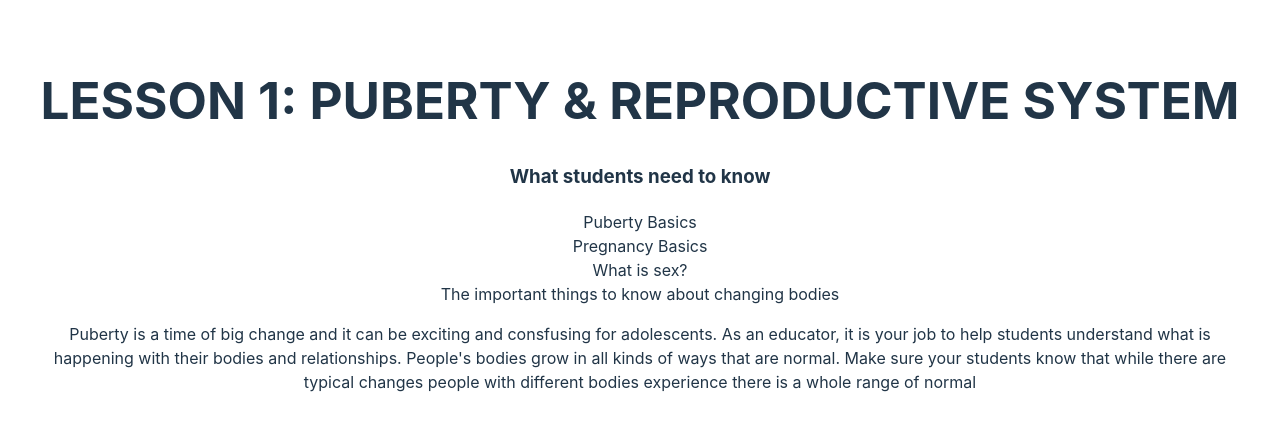
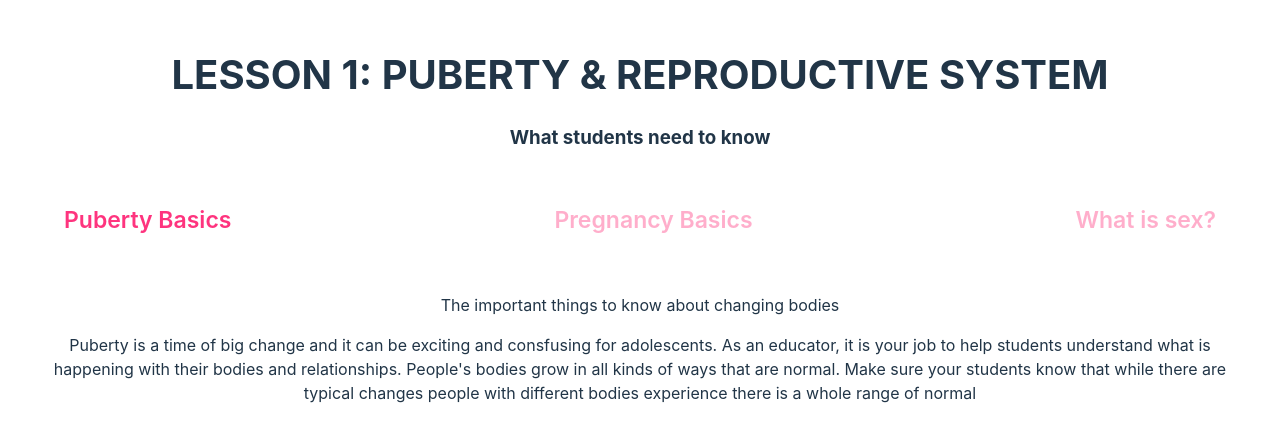
Before and after one commit to qngyn/technica, a React (Vite) app in the folder client/: page /lesson1 in a window 1280 px wide. Shown: the part 176-618 px from the top of the page. Built offline with nearby package versions, Linux system fonts and the light colour scheme.

Commit message:
fix rebase

```diff
--- a/client/src/index.css
+++ b/client/src/index.css
@@ -56,7 +56,7 @@ main{
 }
 
 h1 {
-  font-size: 3.2em;
+  font-size: 2.5em;
   line-height: 1.1;
 }
 
@@ -153,6 +153,34 @@ footer {
     border-top: solid #FE347E 3px;
 }
 
-.card-container{
+/* .card-container{
 
+} */
+
+.lesson-nav {
+  display: flex;
+  flex-direction: row;
+  justify-content: space-between;
+  align-items: center;
+  font-weight: 600;
+  font-size: 1.2em;
 }
+
+.info-nav-content {
+  padding: 2rem;
+}
+
+.nav-header{
+  font-weight: 600;
+  font-size: 23px;
+  color: #FE347E;
+  margin-bottom: 1.5rem;
+}
+
+.inactive-tab {
+  color: rgba(254, 52, 126, 0.4);
+}
+
+.active-tab {
+  color: rgba(254, 52, 126, 1);
+}
```
